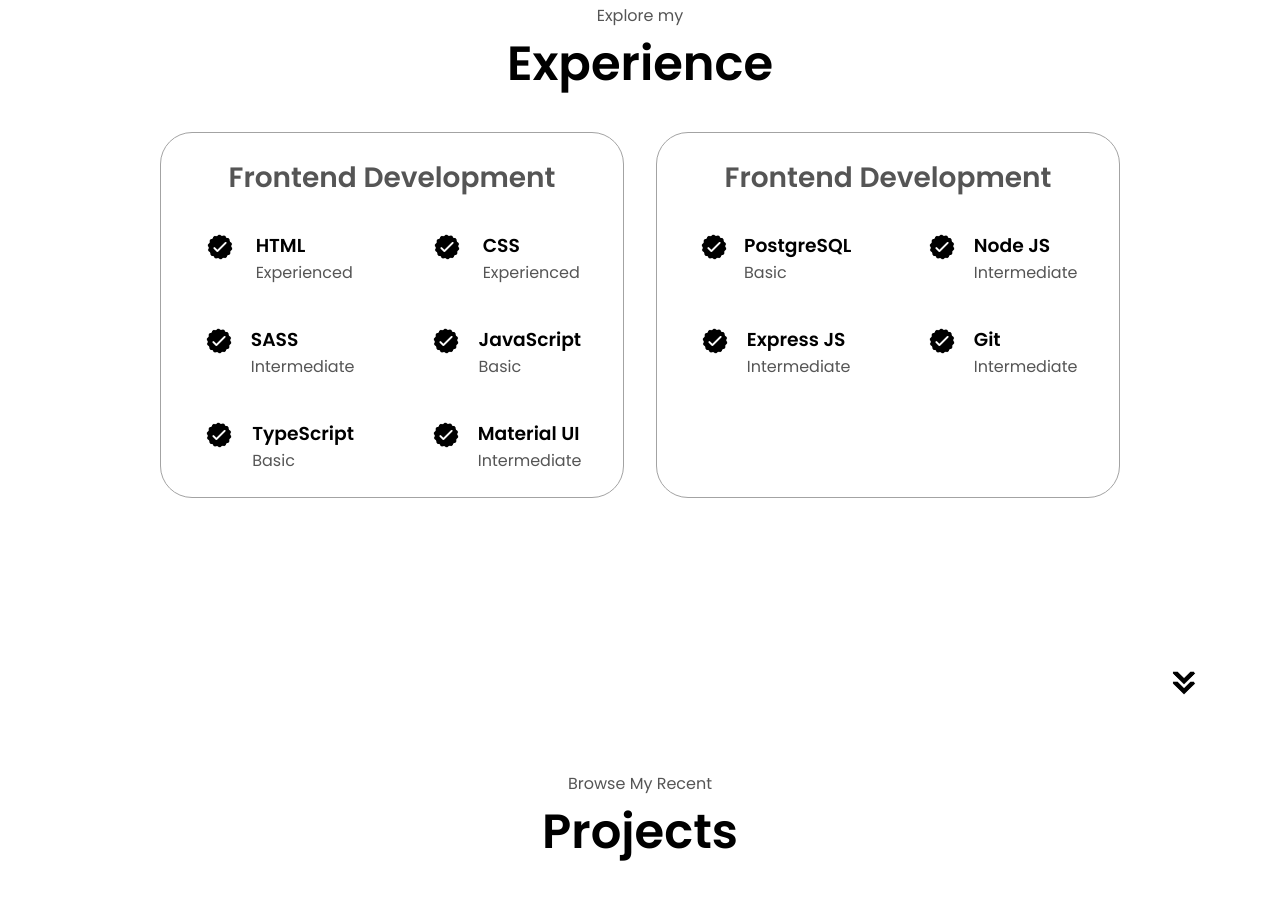
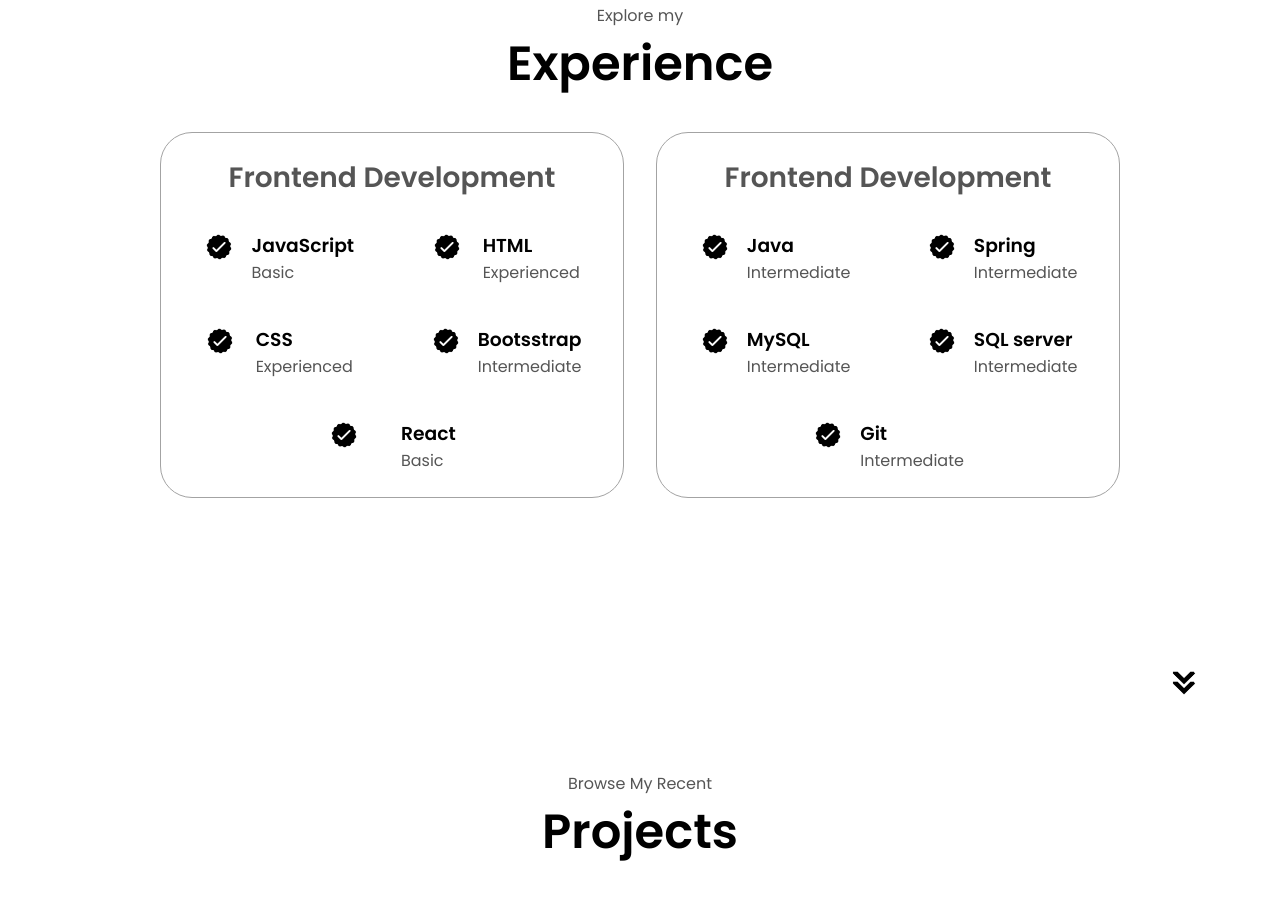
Before and after one commit to AldairBroncano/Portafolio_AldairBroncano, a plain HTML site: page index.html in a window 1280 px wide. Shown: the part 1693-2591 px from the top of the page. Drawn offline with Linux system fonts and the light colour scheme.

Commit message:
actualizacion de skills

```diff
--- a/index.html
+++ b/index.html
@@ -57,7 +57,7 @@
             >
 Download CV
             </button>
-            <button class="btn btn-color-1" onclick="location.href='./#contact'">
+            <button class="btn btn-color-1" onclick="location.href='mailto:aldairbroncanosotelo@gmail.com'">
                 Contact Info
               </button>
         </div>
@@ -66,13 +66,13 @@ Download CV
               src="./assets/linkedin.png"
               alt="My LinkedIn profile"
               class="icon"
-    onclick="location.href='https://linkedin.com/'"
+              onclick="window.open('https://www.linkedin.com/in/aldair-broncano-98327221b')"
           />
           <img
               src="./assets/github.png"
               alt="My Github profile"
               class="icon"
-    onclick="location.href='https://github.com/'"
+              onclick="window.open('https://github.com/AldairBroncano')"
           />
       </div>
     </div>
@@ -144,6 +144,17 @@ Download CV
                   class="icon"
                 />
                 <div>
+                  <h3>JavaScript</h3>
+                  <p>Basic</p>
+                </div>
+              </article>
+                <article>
+                    <img
+                      src="./assets/checkmark.png"
+                      alt="Experience icon"
+                      class="icon"
+                    />
+                    <div>
                       <h3>HTML</h3>
                       <p>Experienced</p>
                     </div>
@@ -166,7 +177,7 @@ Download CV
                       class="icon"
                     />
                     <div>
-                      <h3>SASS</h3>
+                      <h3>Bootsstrap</h3>
                       <p>Intermediate</p>
                     </div>
                   </article>
@@ -177,32 +188,11 @@ Download CV
                       class="icon"
                     />
                     <div>
-                      <h3>JavaScript</h3>
+                      <h3>React</h3>
                       <p>Basic</p>
                     </div>
                   </article>
-                  <article>
-                    <img
-                      src="./assets/checkmark.png"
-                      alt="Experience icon"
-                      class="icon"
-                    />
-                    <div>
-                      <h3>TypeScript</h3>
-                      <p>Basic</p>
-                    </div>
-                  </article>
-                  <article>
-                    <img
-                      src="./assets/checkmark.png"
-                      alt="Experience icon"
-                      class="icon"
-                    />
-                    <div>
-                      <h3>Material UI</h3>
-                      <p>Intermediate</p>
-                    </div>
-                  </article>
+
             </div>
         </div>
 
@@ -216,18 +206,7 @@ Download CV
                   class="icon"
                 />
                 <div>
-                  <h3>PostgreSQL</h3>
-                  <p>Basic</p>
-                </div>
-              </article>
-              <article>
-                <img
-                  src="./assets/checkmark.png"
-                  alt="Experience icon"
-                  class="icon"
-                />
-                <div>
-                  <h3>Node JS</h3>
+                  <h3>Java</h3>
                   <p>Intermediate</p>
                 </div>
               </article>
@@ -238,7 +217,29 @@ Download CV
                   class="icon"
                 />
                 <div>
-                  <h3>Express JS</h3>
+                  <h3>Spring</h3>
+                  <p>Intermediate</p>
+                </div>
+              </article>
+              <article>
+                <img
+                  src="./assets/checkmark.png"
+                  alt="Experience icon"
+                  class="icon"
+                />
+                <div>
+                  <h3>MySQL</h3>
+                  <p>Intermediate</p>
+                </div>
+              </article>
+              <article>
+                <img
+                  src="./assets/checkmark.png"
+                  alt="Experience icon"
+                  class="icon"
+                />
+                <div>
+                  <h3>SQL server</h3>
                   <p>Intermediate</p>
                 </div>
               </article>
@@ -367,7 +368,7 @@ onclick="location.href='./#projects'"
           alt="Email icon"
           class="icon contact-icon email-icon"
         />
-        <p><a href="mailto:examplemail@gmail.com">Example@gmail.com</a></p>
+        <p><a href="mailto:aldairbroncanosotelo@gmail.com">aldairbroncanosotelo@gmail.com</a></p>
       </div>
       <div class="contact-info-container">
         <img
@@ -375,7 +376,7 @@ onclick="location.href='./#projects'"
           alt="LinkedIn icon"
           class="icon contact-icon"
         />
-        <p><a href="https://www.linkedin.com">LinkedIn</a></p>
+        <p><a href="https://www.linkedin.com/in/aldair-broncano-98327221b">LinkedIn</a></p>
       </div>
     </div>
   </section>
```
Lines whose indentation alone changed are shown as unchanged.
